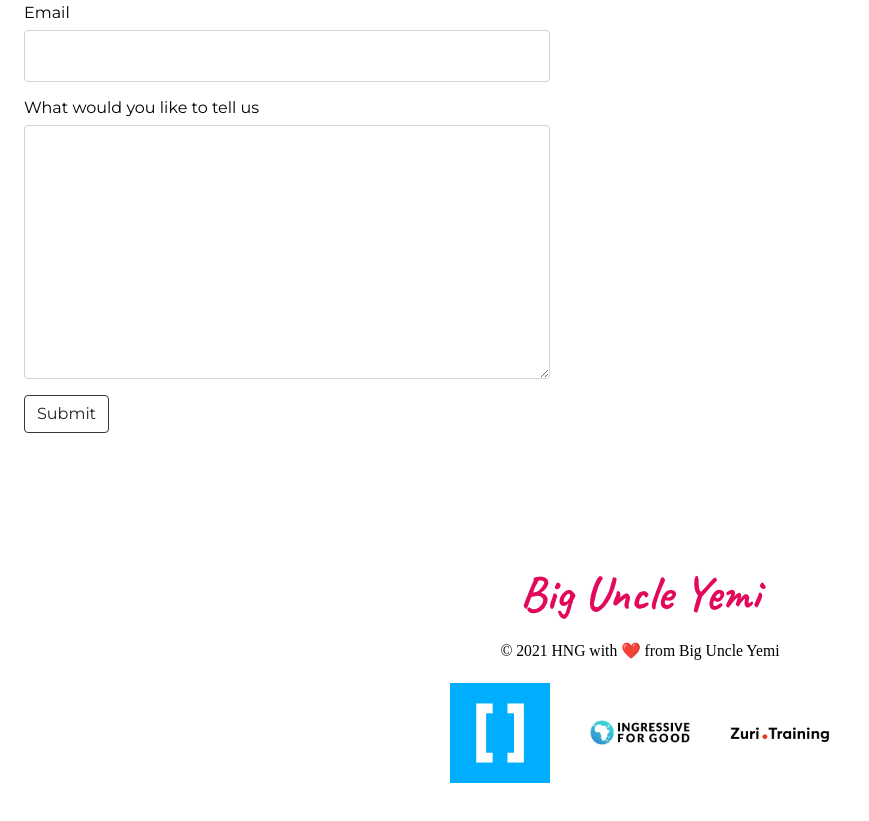
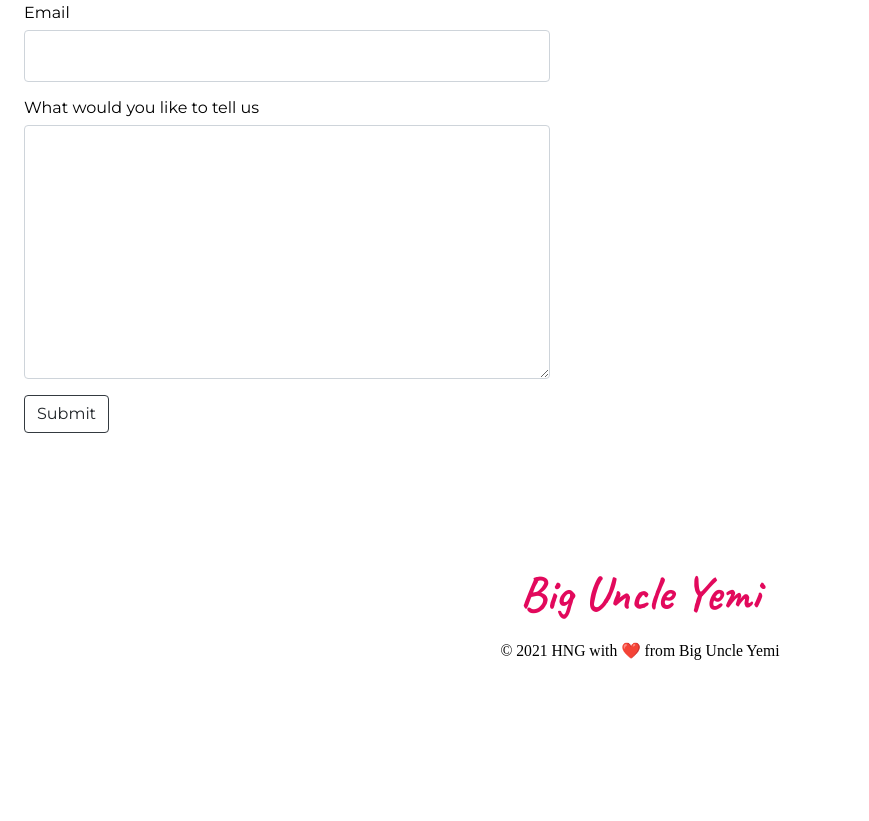
Before and after one commit to BigUncleYemi/resume-project, a website: page public/index.html in a window 1280 px wide. Shown: the part 1151-1972 px from the top of the page, without its empty margins (0-869 px from the left). After the commit the page ends 1846 px from the top, so only its background shows below. Drawn offline with nearby package versions, Linux system fonts and the light colour scheme.

Commit message:
remove footer

```diff
--- a/public/index.html
+++ b/public/index.html
@@ -85,7 +85,7 @@
         <dd>
           May 2018 – May 2020<br />
           Employment Duration: 2 yrs<br />
-          Location: Remote<br />
+          Location: Abuja, Nigeria (Remote)<br />
         </dd>
         <br>
         <dt><strong>Dealin.io - Freelance Frontend Developer</strong></dt>
@@ -149,17 +149,6 @@
   <footer>
     <p id="yem">Big Uncle Yemi</p>
     <p>&copy; 2021 HNG with ❤️ from Big Uncle Yemi</p>
-    <div class="footer-logos">
-      <div class="logo">
-        <a href="https://hng.tech/"><img src="./img/hnglogo.jpeg" alt="" class="footer-logo1"></a>
-      </div>
-      <div class="logo">
-        <a href="https://ingressive.org/"><img src="./img/I4G-Logo-Color-Cropped.png" alt="" class="footer-logo1"></a>
-      </div>
-      <div class="logo">
-        <a href="https://training.zuri.team/"><img src="./img/zuri.png" alt="" class="footer-logo1"></a>
-      </div>
-    </div>
   </footer>
 
    <!-- The Modal for alert and notification-->
```
